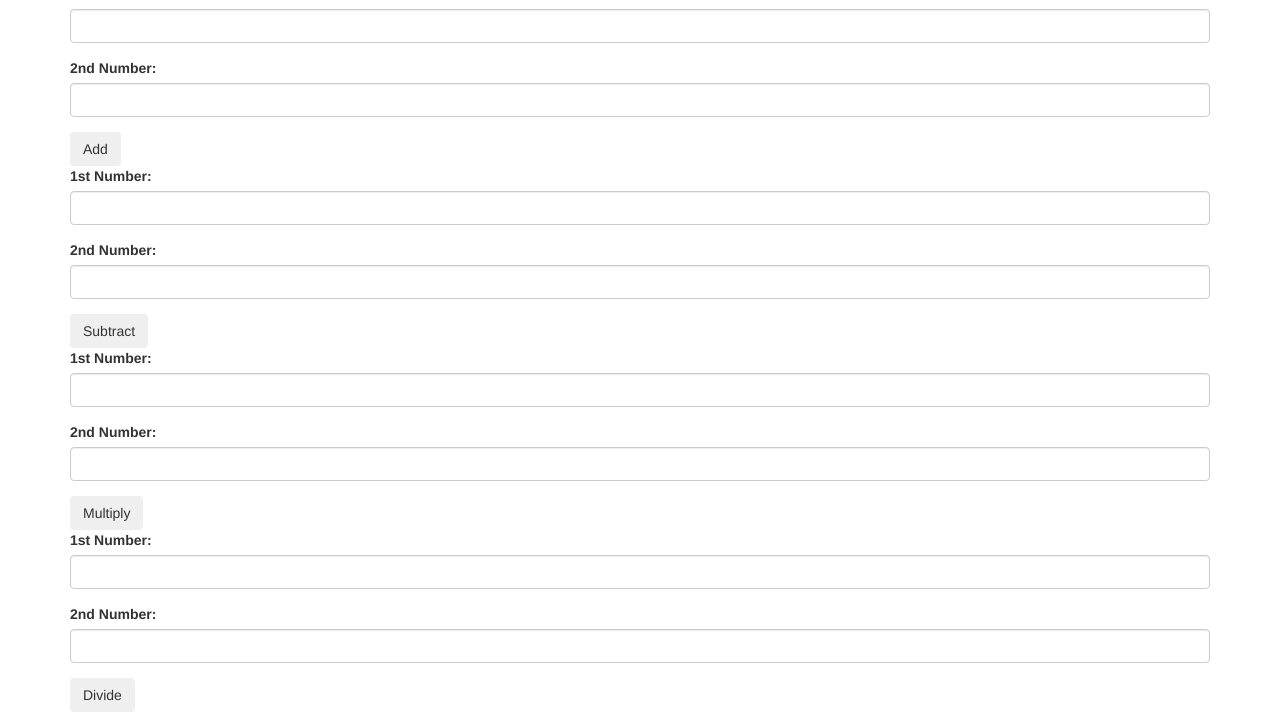
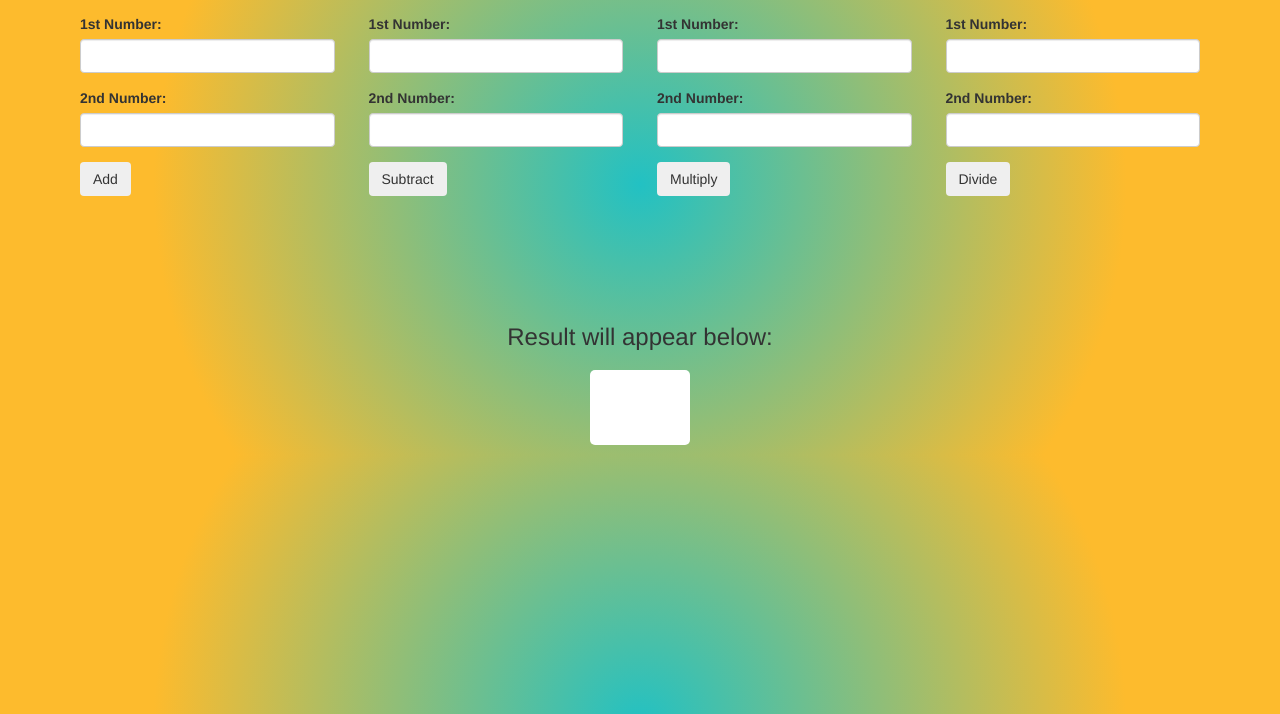
Before and after one commit to LINDGRENBA/calculator, a plain HTML site: page index.html in a window 1280 px wide. Shown: the part 86-800 px from the top of the page. Drawn offline with Linux system fonts and the light colour scheme.

Commit message:
Add styling to calculator.

```diff
--- a/css/styles.css
+++ b/css/styles.css
@@ -0,0 +1,48 @@
+* {
+  box-sizing: border-box;
+}
+
+body {
+  background: rgb(34,193,195);
+  background: radial-gradient(circle, rgba(34,193,195,1) 0%, rgba(253,187,45,1) 70%);
+}
+
+.grid-container {
+  display: grid;
+  grid-gap: 1em;
+  grid-template-columns: repeat(4, 1fr);
+  grid-auto-rows: minmax(300px, auto);
+}
+
+.grid-item {
+  padding: 10px;
+}
+
+#output, h3 {
+  text-align: center;
+}
+
+h3 {
+  margin-bottom: 20px;
+}
+
+#output {
+  padding: 20px;
+  font-size: 1.5em;
+  background-color: #FFF;
+  border-radius: 5px;
+  width: 100px;
+  height: 75px;
+  margin-right: auto;
+  margin-left: auto;
+}
+
+h1 {
+  padding-bottom: 20px;
+}
+
+/*
+GRADIENT COLORS
+#22c1c3 aquamarine-0
+#fdbb2d yellow-70
+*/
--- a/index.html
+++ b/index.html
@@ -14,7 +14,10 @@
 
     <h1>Calculator</h1>
 
+    <div class="grid-container">
+
       <!-- ADD FORM -->
+      <div class="grid-item">
         <form /*action=""*/ id="add">
           <div class="form-group">
             <label for="add1">1st Number:</label>
@@ -28,8 +31,10 @@
 
           <button class="btn" type="submit">Add</button>
         </form>
+      </div>
 
       <!-- SUBTRACT FORM -->
+      <div class="grid-item">
         <form /*action=""*/ id="subtract">
           <div class="form-group">
             <label for="subtract1">1st Number:</label>
@@ -43,8 +48,10 @@
 
           <button class="btn" type="submit">Subtract</button>
         </form>
+      </div>
 
       <!-- MULTIPLY FORM -->
+      <div class="grid-item">
         <form /*action=""*/ id="multiply">
           <div class="form-group">
             <label for="multiply1">1st Number:</label>
@@ -58,9 +65,10 @@
 
           <button class="btn" type="submit">Multiply</button>
         </form>
+      </div>
 
       <!-- DIVIDE FORM -->
-
+      <div class="grid-item">
         <form /*action=""*/ id="divide">
           <div class="form-group">
             <label for="divide1">1st Number:</label>
@@ -74,9 +82,13 @@
 
           <button class="btn" type="submit">Divide</button>
         </form>
+      </div>
 
-    <div id="output">
+    </div> <!-- END OF DIV.GRID-CONTAINER -->
 
+    <div>
+      <h3>Result will appear below:</h3>
+      <p id="output"></p>
     </div>
 
   </div>
```
Lines whose indentation alone changed are shown as unchanged.
